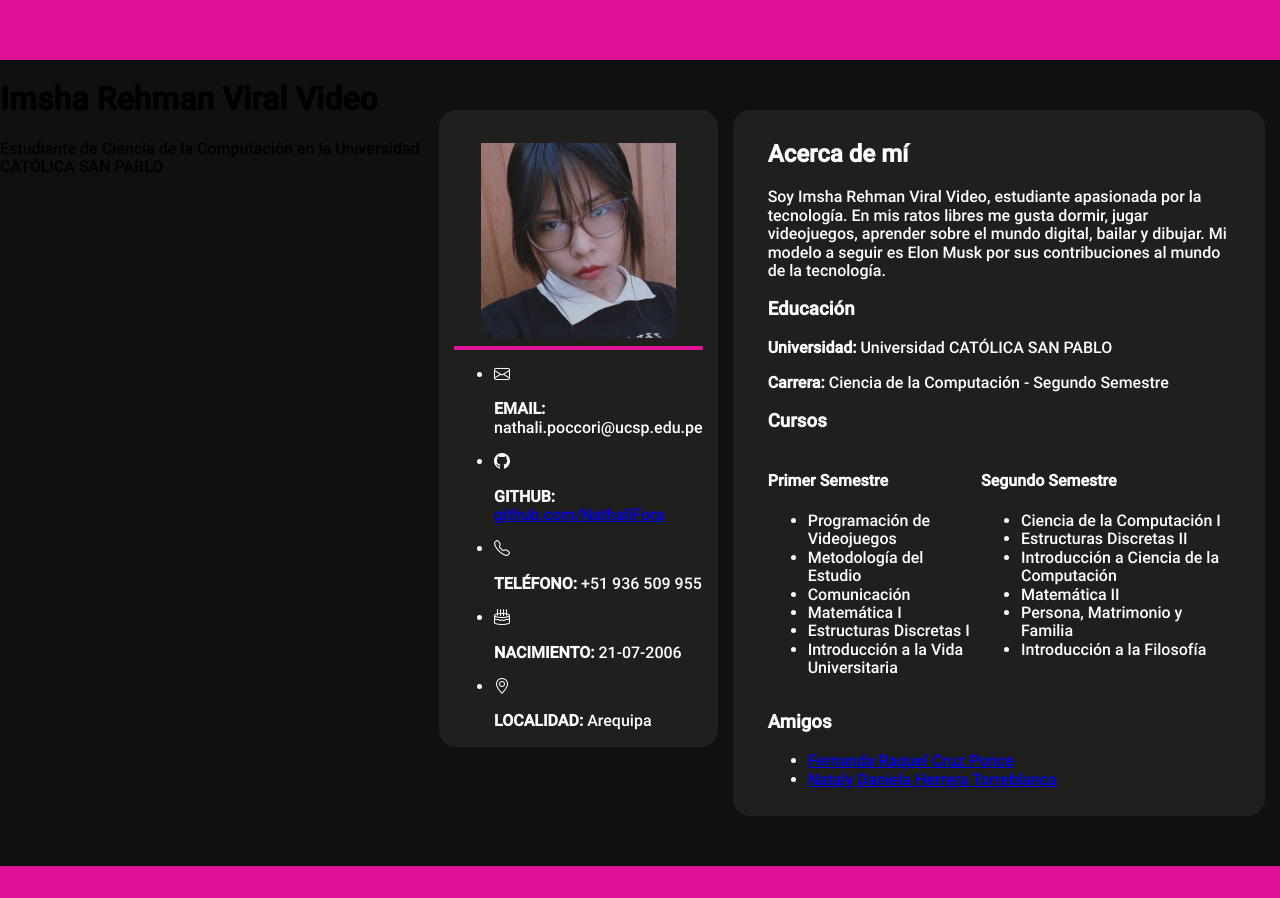
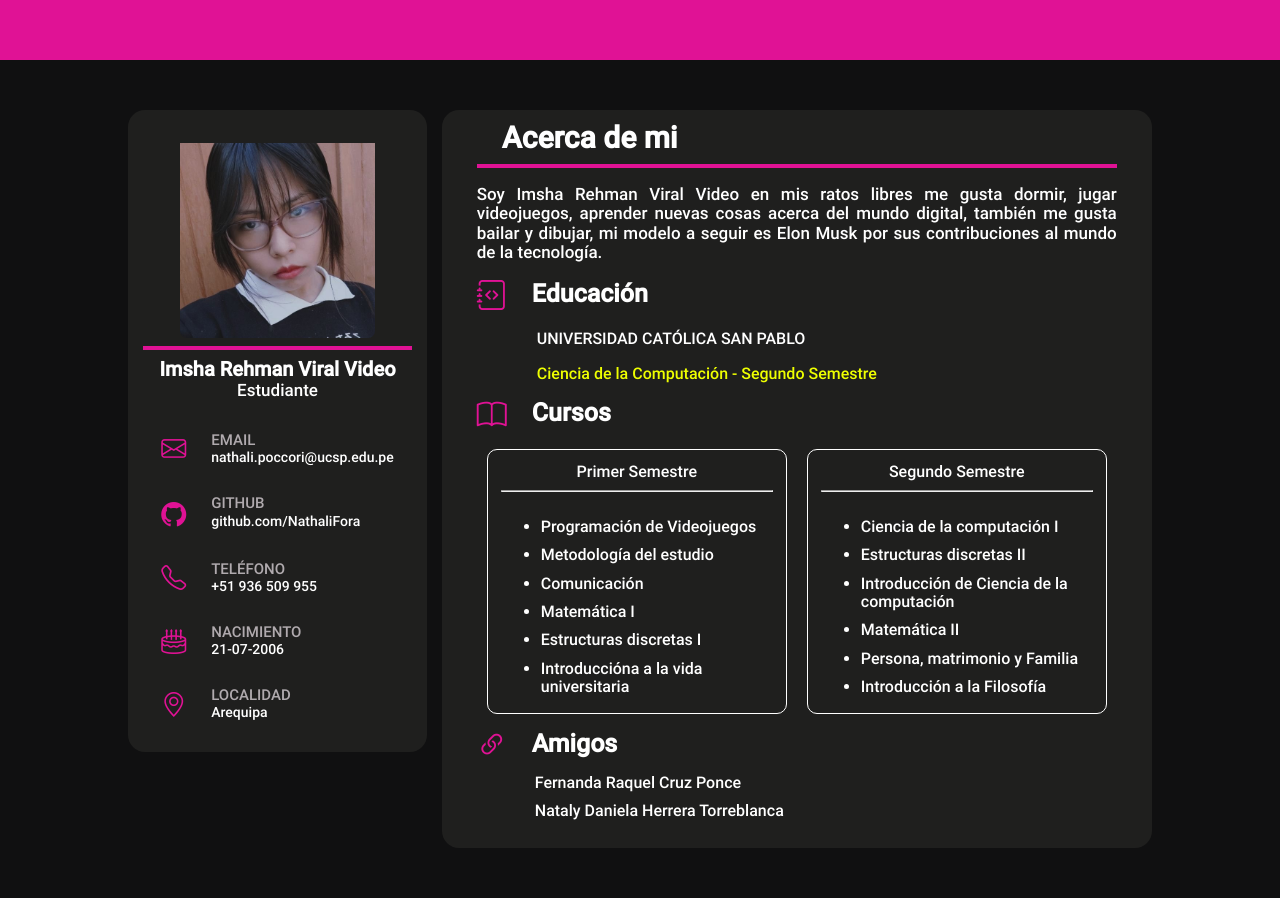
Before and after one commit to imsharehmanviralvideo/imsharehmanviralvideo.github.io, a plain HTML site: page index.html in a window 1280 px wide. Before the commit the page ends 866 px from the top, so only its background shows below. Drawn offline with nearby package versions, Linux system fonts and the light colour scheme.

Commit message:
Update index.html

```diff
--- a/index.html
+++ b/index.html
@@ -1,40 +1,13 @@
 <!DOCTYPE html>
-<html lang="es">
+<html lang="en">
 <head>
     <meta charset="UTF-8">
     <meta name="viewport" content="width=device-width, initial-scale=1.0">
-    <meta name="description" content="Imsha Rehman Viral Video, Alumna de Ciencia de la Computación en la Universidad CATÓLICA SAN PABLO. Conoce más sobre su educación, intereses y proyectos.">
+    <title>Imsha Rehman Viral Video - Ciencia de la Computación</title>
+    <meta name="description" content="Alumna de Ciencia de la Computación de la Universidad CATÓLICA SAN PABLO">
     <meta name="author" content="Imsha Rehman Viral Video">
     <meta name="robots" content="index, follow">
     <meta name="google-site-verification" content="ljeHgrE8iK2LCEf3i5C4K7_NGjaEUGHQie4zOPgy9sI" />
-
-    <!-- Open Graph Meta Tags -->
-    <meta property="og:title" content="Imsha Rehman Viral Video - Ciencia de la Computación">
-    <meta property="og:description" content="Alumna de Ciencia de la Computación en la Universidad CATÓLICA SAN PABLO. Conoce más sobre su educación y su pasión por la tecnología.">
-    <meta property="og:image" content="images/foto_perfil.jpeg">
-    <meta property="og:url" content="https://www.tusitio.com">
-    <meta property="og:type" content="profile">
-
-    <!-- Schema.org Markup for Person -->
-    <script type="application/ld+json">
-    {
-      "@context": "https://schema.org",
-      "@type": "Person",
-      "name": "Imsha Rehman Viral Video",
-      "jobTitle": "Estudiante de Ciencia de la Computación",
-      "affiliation": {
-        "@type": "Organization",
-        "name": "Universidad CATÓLICA SAN PABLO"
-      },
-      "email": "nathali.poccori@ucsp.edu.pe",
-      "sameAs": [
-        "https://github.com/NathaliFora"
-      ],
-      "image": "images/foto_perfil.jpeg"
-    }
-    </script>
-
-    <title>Imsha Rehman Viral Video - Ciencia de la Computación</title>
     <link rel="stylesheet" href="css/style.css" type="text/css">
     <link rel="stylesheet" href="css/normalize.css" type="text/css">
     <link rel="stylesheet" href="https://cdn.jsdelivr.net/npm/bootstrap-icons@1.11.3/font/bootstrap-icons.min.css">
@@ -42,81 +15,102 @@
 <body>
 
     <div class="contenedor">
-        <header>
-            <h1>Imsha Rehman Viral Video</h1>
-            <p class="descripcion-perfil">Estudiante de Ciencia de la Computación en la Universidad CATÓLICA SAN PABLO</p>
-        </header>
-
-        <section class="datos_personales">
-            <img class="foto" src="images/foto_perfil.jpeg" alt="Imsha Rehman Viral Video, Alumna de Ciencia de la Computación de la Universidad CATÓLICA SAN PABLO">
+        <div class="datos_personales">
+            <img class="foto" src="images/foto_perfil.jpeg" alt="Alumna de Ciencia de la Computación de la Universidad CATÓLICA SAN PABLO">
             <hr class="separador">
-            <div class="informacion-contacto">
-                <ul>
-                    <li>
-                        <i class="bi bi-envelope"></i>
-                        <p><strong>EMAIL:</strong> nathali.poccori@ucsp.edu.pe</p>
+            <h1 class="datos_personales__h1">Imsha Rehman Viral Video</h1>
+            <p class="datos_personales__p">Estudiante</p>
+            <div class="datos_personales__div">
+                <ul class="datos_personales__ul">
+                    <li class="datos_personales__li">
+                        <i class="bi bi-envelope iconos_datos_personales"></i>
+                        <div class="contenedor__div">
+                            <p class="titulo_datos">EMAIL</p>
+                            <p class="contenido_datos">nathali.poccori@ucsp.edu.pe</p>
+                        </div>
                     </li>
-                    <li>
-                        <i class="bi bi-github"></i>
-                        <p><strong>GITHUB:</strong> <a href="https://github.com/NathaliFora" target="_blank">github.com/NathaliFora</a></p>
+                    <li class="datos_personales__li">
+                        <i class="bi bi-github iconos_datos_personales"></i>
+                        <div class="contenedor__div">
+                            <p class="titulo_datos">GITHUB</p>
+                            <a target="_blank" class="contenido_datos datos_personales__a" href="https://github.com/NathaliFora">github.com/NathaliFora</a>
+                        </div>
                     </li>
-                    <li>
-                        <i class="bi bi-telephone"></i>
-                        <p><strong>TELÉFONO:</strong> +51 936 509 955</p>
+                    <li class="datos_personales__li">
+                        <i class="bi bi-telephone iconos_datos_personales"></i>
+                        <div class="contenedor__div">
+                            <p class="titulo_datos">TELÉFONO</p>
+                            <p class="contenido_datos">+51 936 509 955</p>
+                        </div>
                     </li>
-                    <li>
-                        <i class="bi bi-cake2"></i>
-                        <p><strong>NACIMIENTO:</strong> 21-07-2006</p>
+                    <li class="datos_personales__li">
+                        <i class="bi bi-cake2 iconos_datos_personales"></i>
+                        <div class="contenedor__div">
+                            <p class="titulo_datos">NACIMIENTO</p>
+                            <p class="contenido_datos">21-07-2006</p>
+                        </div>
                     </li>
-                    <li>
-                        <i class="bi bi-geo-alt"></i>
-                        <p><strong>LOCALIDAD:</strong> Arequipa</p>
+                    <li class="datos_personales__li">
+                        <i class="bi bi-geo-alt iconos_datos_personales"></i>
+                        <div class="contenedor__div">
+                            <p class="titulo_datos">LOCALIDAD</p>
+                            <p class="contenido_datos">Arequipa</p>
+                        </div>
                     </li>
                 </ul>
             </div>
-        </section>
-
-        <section class="acerca_de">
-            <h2>Acerca de mí</h2>
-            <p>Soy Imsha Rehman Viral Video, estudiante apasionada por la tecnología. En mis ratos libres me gusta dormir, jugar videojuegos, aprender sobre el mundo digital, bailar y dibujar. Mi modelo a seguir es Elon Musk por sus contribuciones al mundo de la tecnología.</p>
-
-            <h3>Educación</h3>
-            <p><strong>Universidad:</strong> Universidad CATÓLICA SAN PABLO</p>
-            <p><strong>Carrera:</strong> Ciencia de la Computación - Segundo Semestre</p>
-
-            <h3>Cursos</h3>
+        </div>
+        <div class="acerca_de">
+            <h2 class="acerca_de__h2">Acerca de mi</h2>
+            <hr class="separador">
+            <p class="acerca_de__descripcion">Soy Imsha Rehman Viral Video en mis ratos libres me gusta dormir, jugar videojuegos, aprender nuevas cosas acerca del mundo digital,  también  me gusta bailar y dibujar, mi modelo a seguir es Elon Musk por sus contribuciones al mundo de la tecnología.</p>
+            <ul class="acerca_de__ul">
+                <li class="acerca_de__li">
+                    <i class="bi bi-journal-code iconos_acerca_de"></i>
+                    <h3 class="acerca_de__h3">Educación</h3>
+                </li>
+                <p class="info_uni">UNIVERSIDAD CATÓLICA SAN PABLO</p>
+                <p class="info_carrera">Ciencia de la Computación - Segundo Semestre</p>
+                <li class="acerca_de__li">
+                    <i class="bi bi-book iconos_acerca_de"></i>
+                    <h3 class="acerca_de__h3">Cursos</h3>
+                </li>
+            </ul>
             <div class="contenedor_semestres">
-                <div class="semestre">
-                    <h4>Primer Semestre</h4>
+                <div class="primer_semestre">
+                    <p class="contenedor_semestres__p">Primer Semestre</p>
+                    <hr>
                     <ul>
-                        <li>Programación de Videojuegos</li>
-                        <li>Metodología del Estudio</li>
-                        <li>Comunicación</li>
-                        <li>Matemática I</li>
-                        <li>Estructuras Discretas I</li>
-                        <li>Introducción a la Vida Universitaria</li>
+                        <li class="contenedor_semestres__li">Programación de Videojuegos</li>
+                        <li class="contenedor_semestres__li">Metodología del estudio</li>
+                        <li class="contenedor_semestres__li">Comunicación</li>
+                        <li class="contenedor_semestres__li">Matemática I</li>
+                        <li class="contenedor_semestres__li">Estructuras discretas I</li>
+                        <li class="contenedor_semestres__li">Introduccióna a la vida universitaria</li>
                     </ul>
                 </div>
-                <div class="semestre">
-                    <h4>Segundo Semestre</h4>
+                <div class="segundo_semestre">
+                    <p class="contenedor_semestres__p">Segundo Semestre</p>
+                    <hr>
                     <ul>
-                        <li>Ciencia de la Computación I</li>
-                        <li>Estructuras Discretas II</li>
-                        <li>Introducción a Ciencia de la Computación</li>
-                        <li>Matemática II</li>
-                        <li>Persona, Matrimonio y Familia</li>
-                        <li>Introducción a la Filosofía</li>
+                        <li class="contenedor_semestres__li">Ciencia de la computación I</li>
+                        <li class="contenedor_semestres__li">Estructuras discretas II</li>
+                        <li class="contenedor_semestres__li">Introducción de Ciencia de la computación</li>
+                        <li class="contenedor_semestres__li">Matemática II</li>
+                        <li class="contenedor_semestres__li">Persona, matrimonio y Familia</li>
+                        <li class="contenedor_semestres__li">Introducción a la Filosofía</li>
                     </ul>
                 </div>
             </div>
-
-            <h3>Amigos</h3>
-            <ul>
-                <li><a href="https://fernandaraquelcruzponce.neocities.org/" target="_blank">Fernanda Raquel Cruz Ponce</a></li>
-                <li><a href="https://natht1.github.io/pagina/" target="_blank">Nataly Daniela Herrera Torreblanca</a></li>
+            <ul class="acerca_de__ul">
+                <li class="acerca_de__li">
+                    <i class="bi bi-link-45deg iconos_acerca_de"></i>
+                    <h3 class="acerca_de__h3">Amigos</h3>
+                </li>
+                <a target="_blank" class="acerca_de__a" href="https://fernandaraquelcruzponce.neocities.org/">Fernanda Raquel Cruz Ponce</a>
+                <a target="_blank" class="acerca_de__a" href="https://natht1.github.io/pagina/">Nataly Daniela Herrera Torreblanca</a>
             </ul>
-        </section>
+        </div>
     </div>
-
 </body>
 </html>
```
